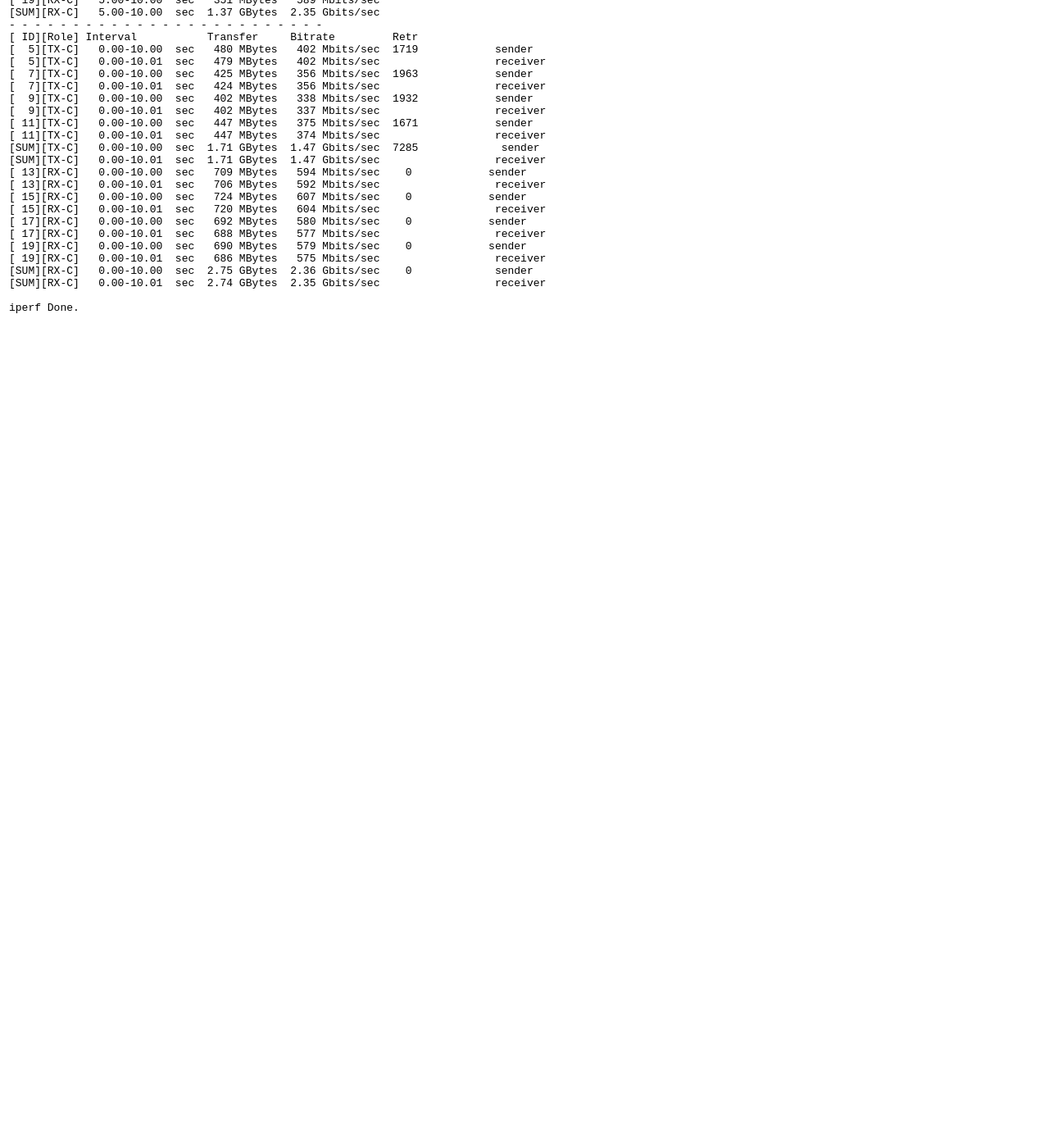
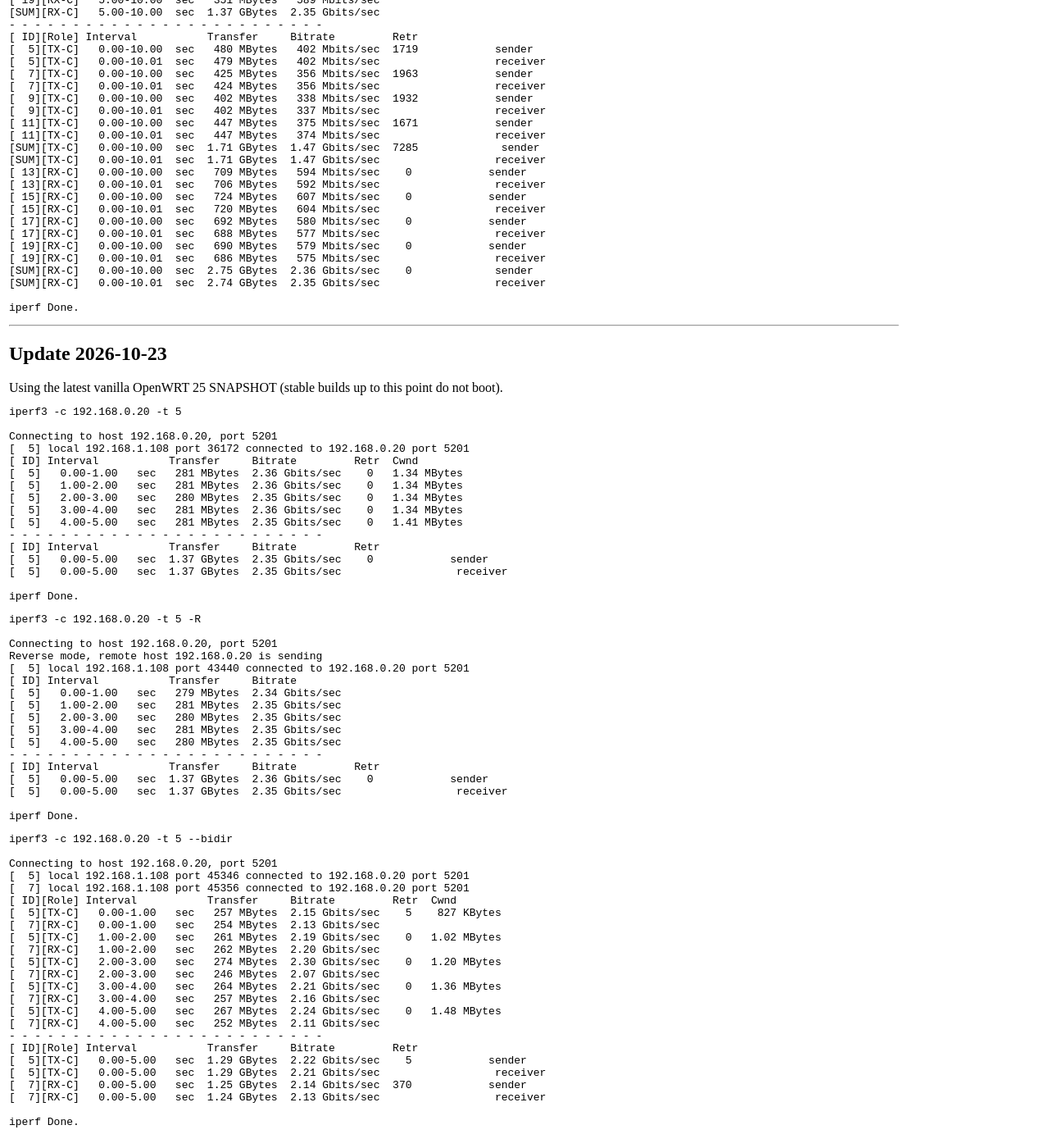
Before and after one commit to rbeede/rbeede.github.io, a Jekyll site: the page built from _posts/2025-12-14-NanoPi_R76S_as_a_Router_Benchmarks.html, in a window 1280 px wide and 1400 px high, scrolled down 4060 px. Shown: the whole window at 82% size. Built offline with Jekyll 4.4.1, drawn with Linux system fonts in a browser that asks for light colours; before the commit the page ends 4467 px from its top, so only the background shows below that; some of the changed text lies outside the part shown.

Commit message:
Update 2025-12-14-NanoPi_R76S_as_a_Router_Benchmarks.html

```diff
--- a/_posts/2025-12-14-NanoPi_R76S_as_a_Router_Benchmarks.html
+++ b/_posts/2025-12-14-NanoPi_R76S_as_a_Router_Benchmarks.html
@@ -301,3 +301,75 @@ Connecting to host 192.168.1.1, port 5201
 
 iperf Done.
 </pre>
+
+<hr />
+
+<h2>Update 2026-10-23</h2>
+
+Using the latest vanilla OpenWRT 25 SNAPSHOT (stable builds up to this point do not boot).
+
+<pre>
+iperf3 -c 192.168.0.20 -t 5
+
+Connecting to host 192.168.0.20, port 5201
+[  5] local 192.168.1.108 port 36172 connected to 192.168.0.20 port 5201
+[ ID] Interval           Transfer     Bitrate         Retr  Cwnd
+[  5]   0.00-1.00   sec   281 MBytes  2.36 Gbits/sec    0   1.34 MBytes
+[  5]   1.00-2.00   sec   281 MBytes  2.36 Gbits/sec    0   1.34 MBytes
+[  5]   2.00-3.00   sec   280 MBytes  2.35 Gbits/sec    0   1.34 MBytes
+[  5]   3.00-4.00   sec   281 MBytes  2.36 Gbits/sec    0   1.34 MBytes
+[  5]   4.00-5.00   sec   281 MBytes  2.35 Gbits/sec    0   1.41 MBytes
+- - - - - - - - - - - - - - - - - - - - - - - - -
+[ ID] Interval           Transfer     Bitrate         Retr
+[  5]   0.00-5.00   sec  1.37 GBytes  2.35 Gbits/sec    0            sender
+[  5]   0.00-5.00   sec  1.37 GBytes  2.35 Gbits/sec                  receiver
+
+iperf Done.
+</pre>
+
+<pre>
+iperf3 -c 192.168.0.20 -t 5 -R
+
+Connecting to host 192.168.0.20, port 5201
+Reverse mode, remote host 192.168.0.20 is sending
+[  5] local 192.168.1.108 port 43440 connected to 192.168.0.20 port 5201
+[ ID] Interval           Transfer     Bitrate
+[  5]   0.00-1.00   sec   279 MBytes  2.34 Gbits/sec
+[  5]   1.00-2.00   sec   281 MBytes  2.35 Gbits/sec
+[  5]   2.00-3.00   sec   280 MBytes  2.35 Gbits/sec
+[  5]   3.00-4.00   sec   281 MBytes  2.35 Gbits/sec
+[  5]   4.00-5.00   sec   280 MBytes  2.35 Gbits/sec
+- - - - - - - - - - - - - - - - - - - - - - - - -
+[ ID] Interval           Transfer     Bitrate         Retr
+[  5]   0.00-5.00   sec  1.37 GBytes  2.36 Gbits/sec    0            sender
+[  5]   0.00-5.00   sec  1.37 GBytes  2.35 Gbits/sec                  receiver
+
+iperf Done.
+</pre>
+
+<pre>
+iperf3 -c 192.168.0.20 -t 5 --bidir
+
+Connecting to host 192.168.0.20, port 5201
+[  5] local 192.168.1.108 port 45346 connected to 192.168.0.20 port 5201
+[  7] local 192.168.1.108 port 45356 connected to 192.168.0.20 port 5201
+[ ID][Role] Interval           Transfer     Bitrate         Retr  Cwnd
+[  5][TX-C]   0.00-1.00   sec   257 MBytes  2.15 Gbits/sec    5    827 KBytes
+[  7][RX-C]   0.00-1.00   sec   254 MBytes  2.13 Gbits/sec
+[  5][TX-C]   1.00-2.00   sec   261 MBytes  2.19 Gbits/sec    0   1.02 MBytes
+[  7][RX-C]   1.00-2.00   sec   262 MBytes  2.20 Gbits/sec
+[  5][TX-C]   2.00-3.00   sec   274 MBytes  2.30 Gbits/sec    0   1.20 MBytes
+[  7][RX-C]   2.00-3.00   sec   246 MBytes  2.07 Gbits/sec
+[  5][TX-C]   3.00-4.00   sec   264 MBytes  2.21 Gbits/sec    0   1.36 MBytes
+[  7][RX-C]   3.00-4.00   sec   257 MBytes  2.16 Gbits/sec
+[  5][TX-C]   4.00-5.00   sec   267 MBytes  2.24 Gbits/sec    0   1.48 MBytes
+[  7][RX-C]   4.00-5.00   sec   252 MBytes  2.11 Gbits/sec
+- - - - - - - - - - - - - - - - - - - - - - - - -
+[ ID][Role] Interval           Transfer     Bitrate         Retr
+[  5][TX-C]   0.00-5.00   sec  1.29 GBytes  2.22 Gbits/sec    5            sender
+[  5][TX-C]   0.00-5.00   sec  1.29 GBytes  2.21 Gbits/sec                  receiver
+[  7][RX-C]   0.00-5.00   sec  1.25 GBytes  2.14 Gbits/sec  370            sender
+[  7][RX-C]   0.00-5.00   sec  1.24 GBytes  2.13 Gbits/sec                  receiver
+
+iperf Done.
+</pre>
```
Also changed, not shown: other parts of _posts/2025-12-14-NanoPi_R76S_as_a_Router_Benchmarks.html (+1 -1 lines).
